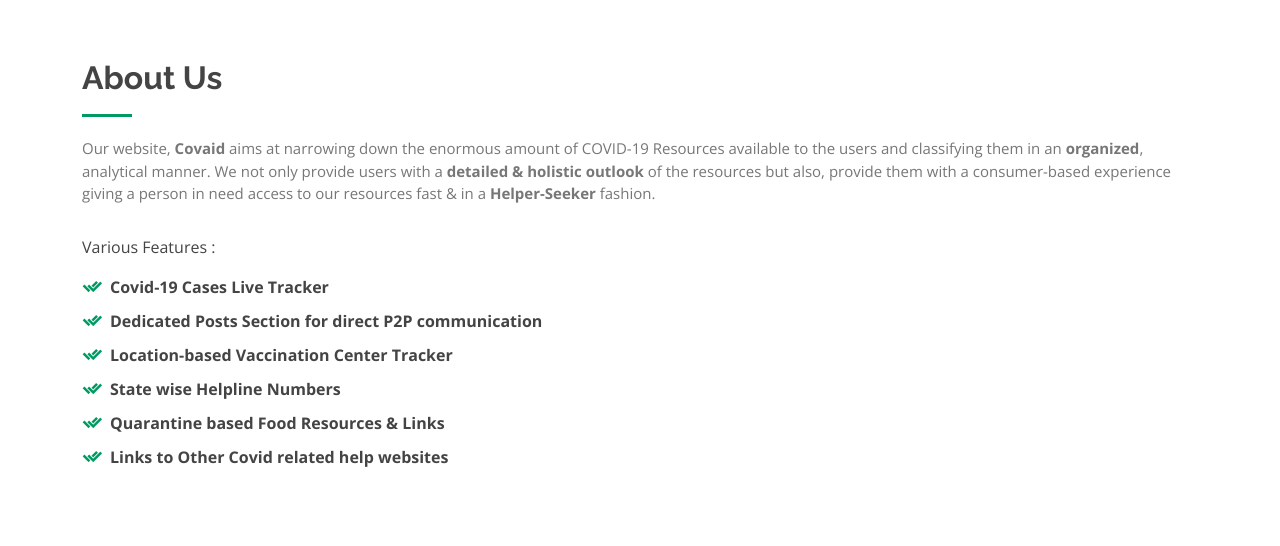
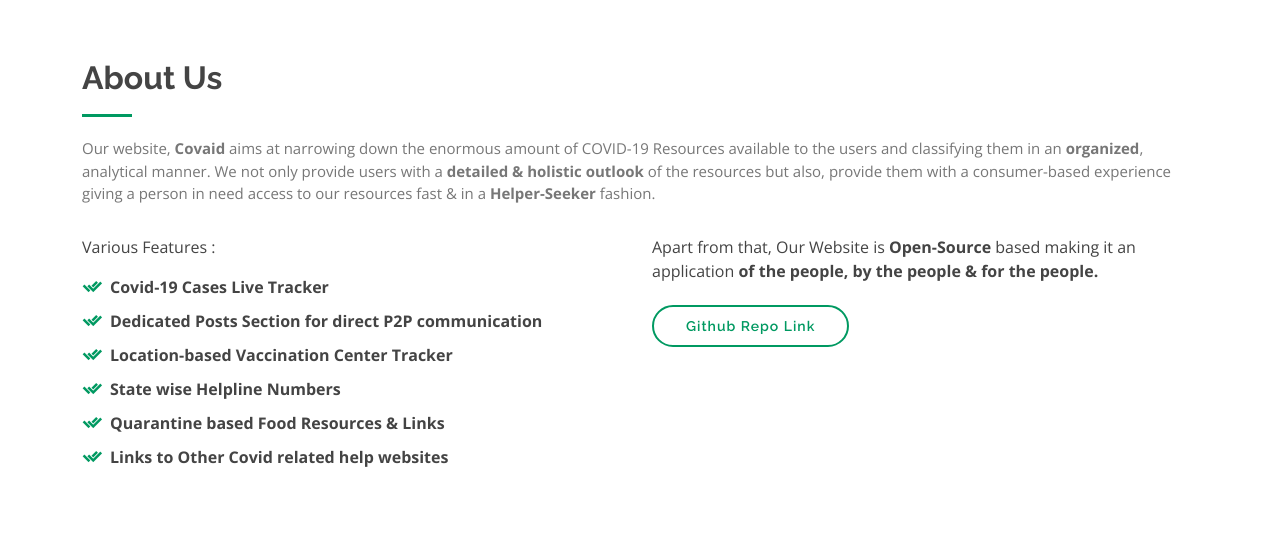
Before and after one commit to ShivamSharma19Ai/COVID-HELP-WEB-APP, a Flask app: page / in a window 1280 px wide. Shown: the part 821-1367 px from the top of the page. Run offline with Flask 2, Linux system fonts and the light colour scheme; some libraries are stand-ins or nearby versions.

Commit message:
Added Github link & Updated Snapshots

```diff
--- a/templates/index.html
+++ b/templates/index.html
@@ -113,15 +113,15 @@
             </ul>
             </b>
           </div>
-          <!--
+
           <div class="col-lg-6 pt-4 pt-lg-0">
             <p>
-
+              Apart from that, Our Website is <b>Open-Source</b> based making it an application <b>of the people, by the people & for the people.</b>
             </p>
-            <a href="#" class="btn-learn-more">Learn More</a>
+            <a href="https://github.com/ShivamSharma19Ai/COVID-HELP-WEB-APP" class="btn-learn-more">Github Repo Link</a>
           </div>
         </div>
-        -->
+
 
       </div>
     </section><!-- End About Us Section -->
```
Also changed, not shown: static/img/snapshots/covidtracker-1.png (added), static/img/snapshots/covidtracker-2.png (added), static/img/snapshots/covidtracker-3.png (added), static/img/snapshots/food.png (added), static/img/snapshots/help.png (added), static/img/snapshots/homepage.png (added), static/img/snapshots/other.png (added), static/img/snapshots/posts.png (added), static/img/snapshots/vacc-1.png (added), static/img/snapshots/vacc-2.png (added).
